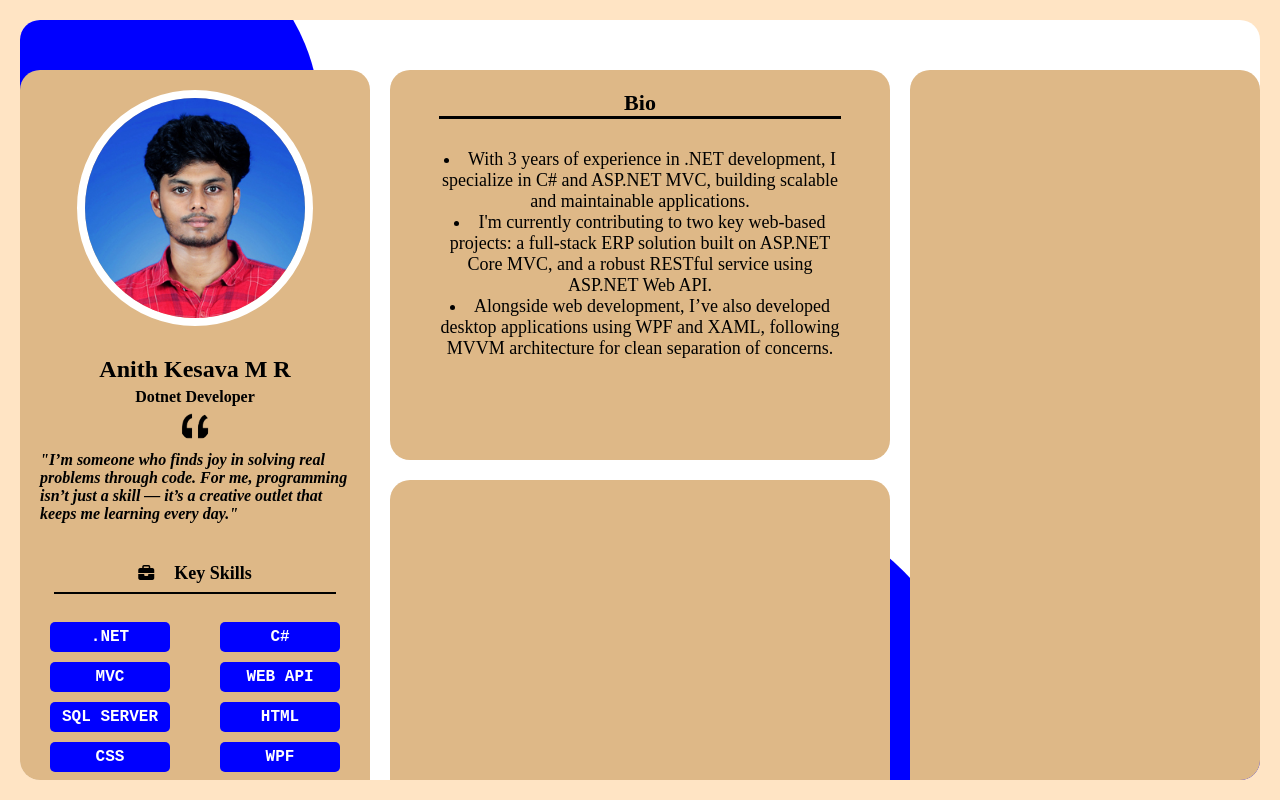
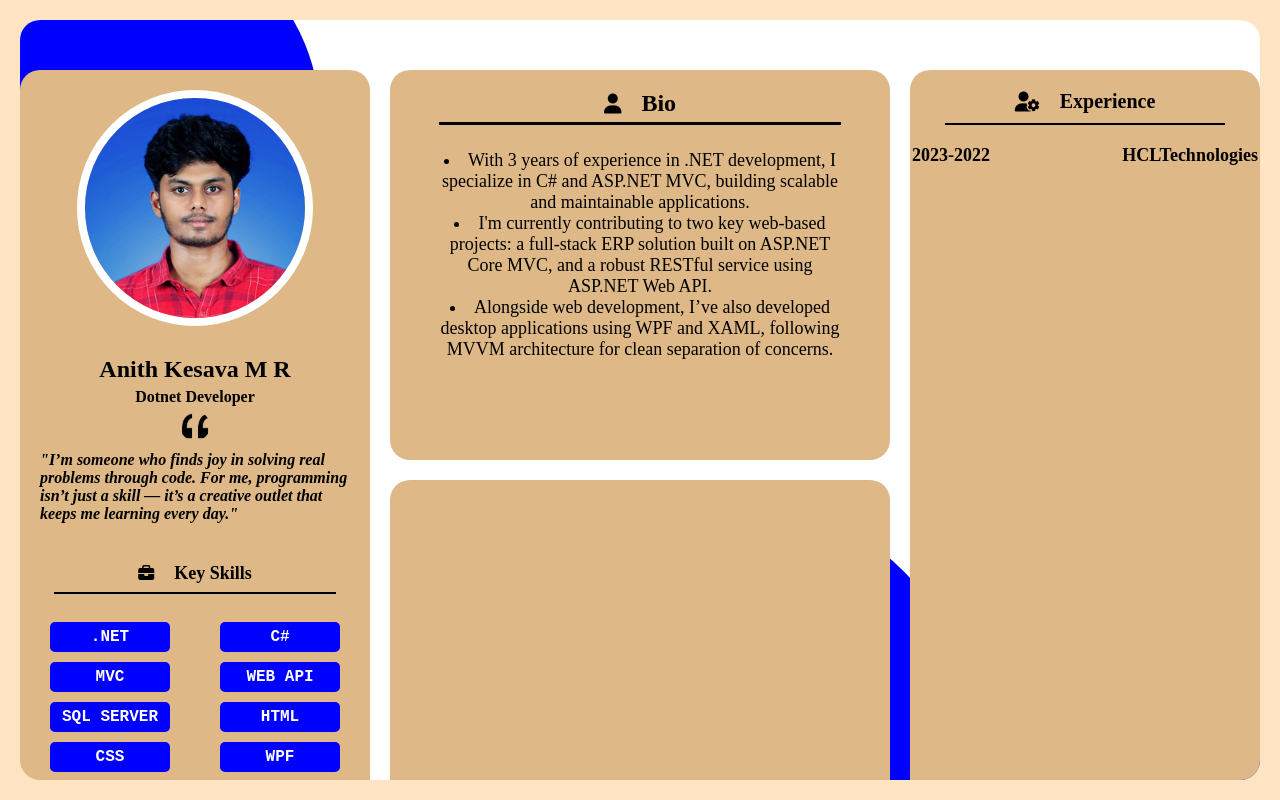
Before and after one commit to anithkesava/MyJobProfile, a plain HTML site: page jobprofile/userprofile.html in a window 1280 px wide. Drawn offline with Linux system fonts and the light colour scheme.

Commit message:
save img hcltech

```diff
--- a/jobprofile/userprofile.html
+++ b/jobprofile/userprofile.html
@@ -35,9 +35,9 @@
                 />
               </span>
               <span class="make-the-description-center">
-                "I’m someone who finds joy in solving real problems through code.
-                 For me, programming isn’t just a skill
-                — it’s a creative outlet that keeps me learning every day."
+                "I’m someone who finds joy in solving real problems through
+                code. For me, programming isn’t just a skill — it’s a creative
+                outlet that keeps me learning every day."
               </span>
 
               <div class="key-skills">
@@ -57,7 +57,6 @@
                 <span class="box"> CSS </span>
                 <span class="box"> WPF </span>
               </div>
-
             </div>
           </div>
         </div>
@@ -65,18 +64,27 @@
         <!-- 2nd card -->
         <div class="two-cards">
           <div class="upper-card">
+            <div class="bio-in-a-row">
+              <i class="fa fa-user user-icon"></i>
               <span class="bio-header">Bio</span>
+            </div>
             <div class="bio-line"></div>
             <div class="bio-content">
               <span>
                 <li>
-                            With 3 years of experience in .NET development, I specialize in C# and ASP.NET MVC, building scalable and maintainable applications.
+                  With 3 years of experience in .NET development, I specialize
+                  in C# and ASP.NET MVC, building scalable and maintainable
+                  applications.
                 </li>
                 <li>
-                            I'm currently contributing to two key web-based projects: a full-stack ERP solution built on ASP.NET Core MVC, and a robust RESTful service using ASP.NET Web API.
+                  I'm currently contributing to two key web-based projects: a
+                  full-stack ERP solution built on ASP.NET Core MVC, and a
+                  robust RESTful service using ASP.NET Web API.
                 </li>
                 <li>
-                            Alongside web development, I’ve also developed desktop applications using WPF and XAML, following MVVM architecture for clean separation of concerns.
+                  Alongside web development, I’ve also developed desktop
+                  applications using WPF and XAML, following MVVM architecture
+                  for clean separation of concerns.
                 </li>
               </span>
             </div>
@@ -85,7 +93,23 @@
         </div>
 
         <!--3rd card-->
-        <div class="custom-card"></div>
+        <div class="custom-card">
+          <div class="experience-title">
+            <i class="fa fa-user-cog"></i>
+            <span class="experience-span">Experience</span>
+          </div>
+          <div class="experience-line"></div>
+          <div class="experience-content">
+            <div class="first-experience">
+                <span>
+                    2023-2022
+                </span>
+                <span>
+                    HCLTechnologies
+                </span>
+           </div>
+          </div>
+        </div>
       </div>
     </div>
   </body>
--- a/jobprofile/userprofilestyle.css
+++ b/jobprofile/userprofilestyle.css
@@ -278,21 +278,31 @@ hr{
     gap:20px;
     border: 2px solid white;
 }
-.bio-header{
+.bio-in-a-row{
     display: flex;
     flex-direction: row;
-    justify-content: space-evenly;
+    justify-content: center;
     align-items: center;
+    gap: 20px;
     position: relative;
     top: 20px;
-    font-size: 22px;
-    font-weight: bolder;
+    left: 50%;
+    transform: translateX(-50%);
+    width: 100%;
+}
+.user-icon {
+    font-size: 20px;
     color: black;
-
+    position: relative;
+}
+.bio-header{
+ position:relative;
+ font-size: 24px;
+ font-weight: bolder;
 }
 .bio-line{
  position: relative;
-    top: 20px;
+    top: 25px;
     height: 1px;
     width: 80%;
     background-color: black;
@@ -322,5 +332,44 @@ hr{
     justify-content: space-evenly;
     align-items: center;
     width: 80%;
+}
+.experience-title{
+    position: relative;
+    top: 20px;
+    display: flex;
+    flex-direction: row;
+    gap: 20px;
+    font-size: 20px;
+    justify-content: center;
+    align-items: center;
+}
+.experience-span{
+    font-weight: bolder;
+    font-size: 20px;
+}
+.experience-line {
+  position: relative;
+
+  height: 2px;
+  background-color: black;
+  top: 30px;
+  left: 50%;
+  transform: translateX(-50%);
+  width: 80%;
+}
+.experience-content {
+    position: relative;
+    top: 50px;
+}
+.first-experience {
+    display: grid;
+    grid-template-columns: repeat(2, auto);
+    justify-content: space-evenly;
+    align-items: center;
+    gap:130px;
+
+    font-size: 18px;
+    font-weight: bold;
+
 
 }
```
Also changed, not shown: jobprofile/images/hcllogo.jpg (added). Lines whose indentation alone changed are shown as unchanged.
